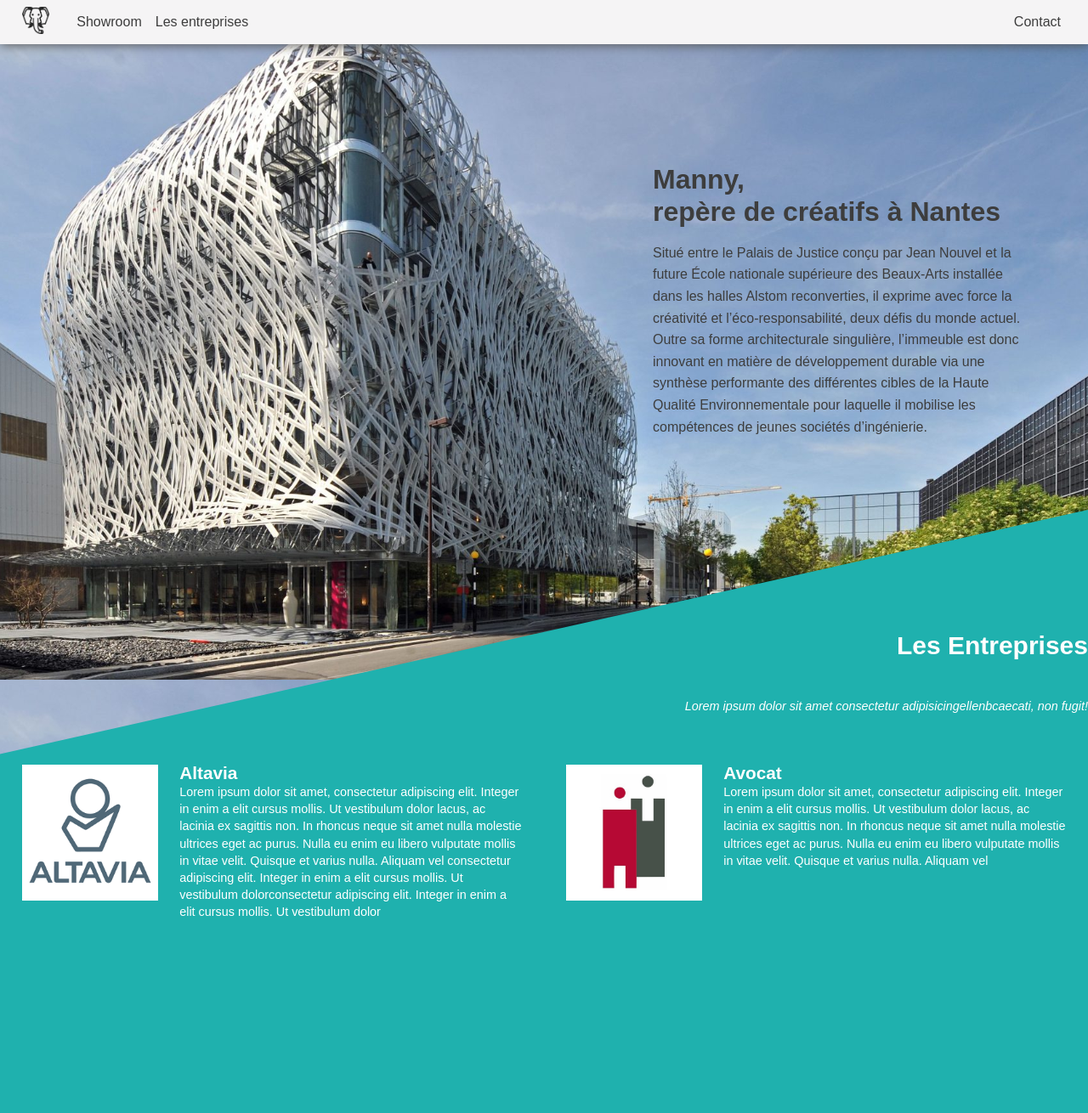
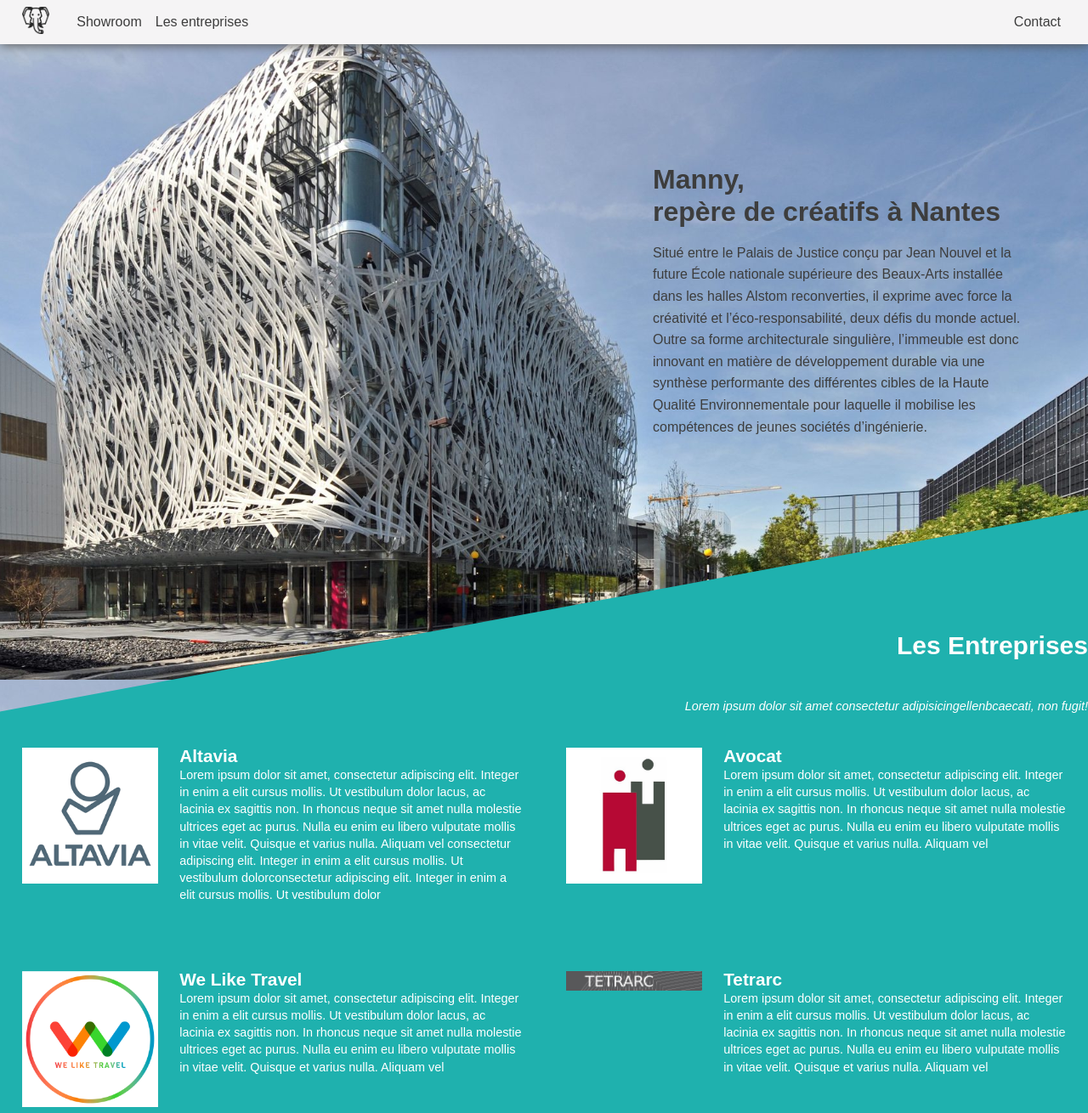
Before and after one commit to thomas37000/mani, a plain HTML site: page les_entreprises.html in a window 1280 px wide. Shown: the top 1310 px of the page at 85% size. Drawn offline with Linux system fonts and the light colour scheme.

Commit message:
bidouilles

```diff
--- a/style.css
+++ b/style.css
@@ -174,7 +174,7 @@ h1 {
 
 .parallax-up {
   width: auto;
-  height: 1000px;
+  height: 800px;
   background-color: #1fb1ae;
   clip-path: polygon(0 25%, 100% 0, 100% 100%, 0 100%);
   padding-top: 150px;
@@ -204,7 +204,7 @@ h2 {
   display: flex;
   flex-wrap: wrap;
   align-content: space-between;
-  height: 100%;
+  height: 600px;
 }
 
 .section-entreprises {
```
